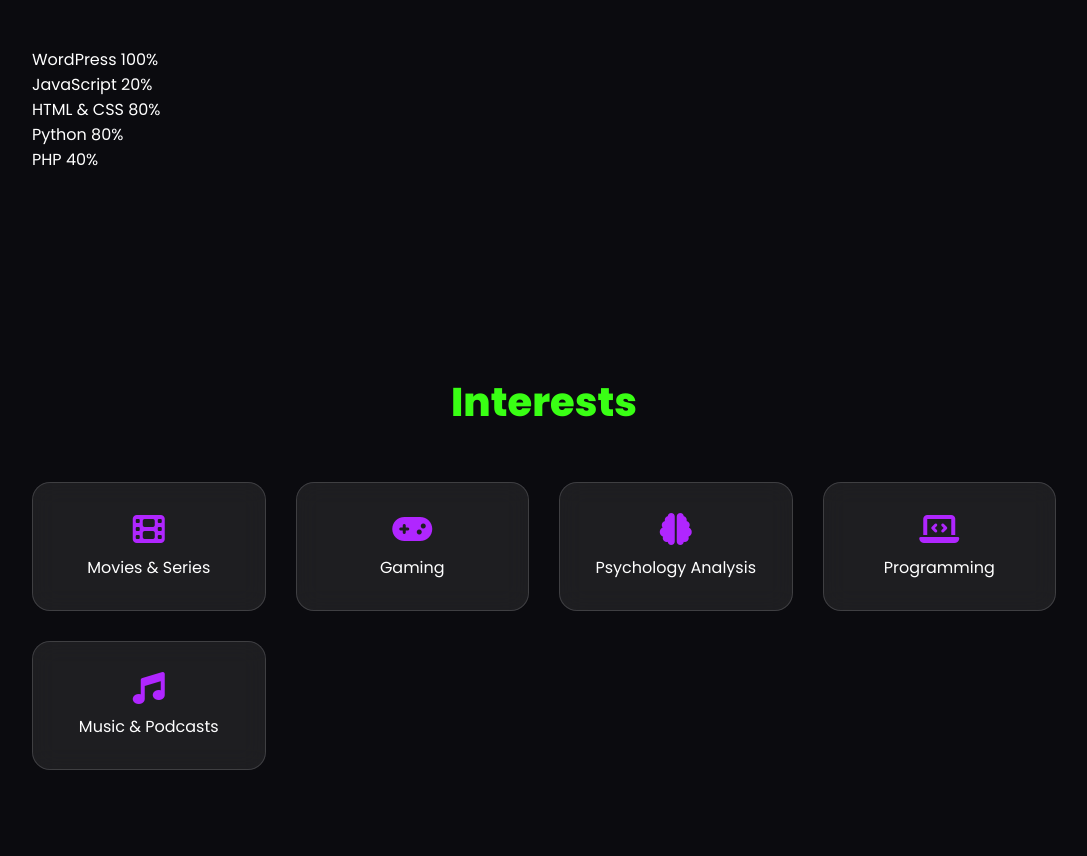
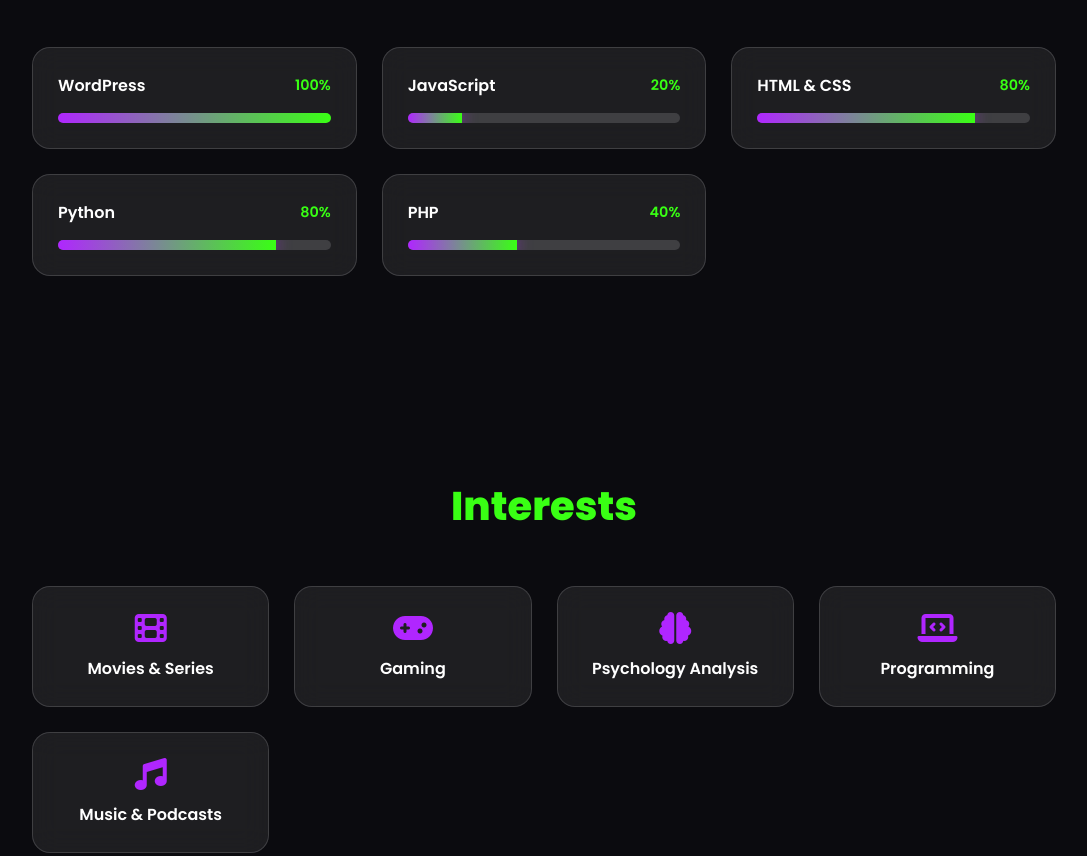
Before and after one commit to BigRoos12/personal, a plain HTML site: page index.html in a window 1280 px wide. Shown: the part 963-1819 px from the top of the page, without its empty margins (96-1183 px from the left). Drawn offline with Linux system fonts and the light colour scheme.

Commit message:
Update style.css

```diff
--- a/style.css
+++ b/style.css
@@ -12,18 +12,7 @@
   overflow-x: hidden;
 }
 
-/* Custom Cursor */
-.cursor {
-  width: 18px;
-  height: 18px;
-  border: 2px solid #b026ff;
-  border-radius: 50%;
-  position: fixed;
-  pointer-events: none;
-  transform: translate(-50%, -50%);
-  transition: 0.1s ease;
-  z-index: 999;
-}
+
 
 /* Hero Section */
 .hero {
@@ -34,7 +23,37 @@
   align-items: center;
   text-align: center;
   background: radial-gradient(circle at top, #1a1a2e, #0b0b0f);
+  overflow: hidden;
 }
+
+.bigross {
+  font-family: 'Poppins', sans-serif; /* نزدیک vibe Nothing Phone */
+  font-weight: 800;
+  font-size: 4rem;
+  color: #b026ff;
+  letter-spacing: 2px;
+  text-shadow: 0 0 10px #b026ff, 0 0 20px #39ff14;
+  animation: glow 2s ease-in-out infinite alternate;
+}
+
+@keyframes glow {
+  0% { text-shadow: 0 0 5px #b026ff, 0 0 10px #39ff14; }
+  50% { text-shadow: 0 0 15px #b026ff, 0 0 25px #39ff14; }
+  100% { text-shadow: 0 0 5px #b026ff, 0 0 10px #39ff14; }
+}
+
+.typing-text {
+  color: #39ff14;
+  font-size: 1.3rem;
+  margin-top: 15px;
+  height: 1.5em;
+  white-space: nowrap;
+  overflow: hidden;
+  border-right: 2px solid #39ff14;
+  font-weight: 600;
+  letter-spacing: 1px;
+}
+
 
 .hero h1 {
   font-size: 4rem;
@@ -172,3 +191,96 @@
   z-index: -1;
   background: radial-gradient(circle at top, #1a1a2e, #0b0b0f);
 }
+
+/* Skills */
+.skills {
+  display: grid;
+  grid-template-columns: repeat(auto-fit, minmax(260px, 1fr));
+  gap: 25px;
+}
+
+.skill-card {
+  padding: 25px;
+  border-radius: 18px;
+  background: rgba(255,255,255,0.08);
+  backdrop-filter: blur(14px);
+  border: 1px solid rgba(255,255,255,0.15);
+}
+
+.skill-card span {
+  font-weight: 600;
+}
+
+.progress {
+  margin-top: 15px;
+  width: 100%;
+  height: 10px;
+  background: rgba(255,255,255,0.15);
+  border-radius: 10px;
+  overflow: hidden;
+}
+
+.progress-bar {
+  height: 100%;
+  width: 0;
+  background: linear-gradient(90deg, #b026ff, #39ff14);
+  box-shadow: 0 0 15px rgba(176,38,255,0.7);
+  transition: width 1.5s ease;
+}
+.skill-header {
+  display: flex;
+  justify-content: space-between;
+  align-items: center;
+  margin-bottom: 12px;
+}
+
+.percent {
+  font-size: 0.9rem;
+  font-weight: 600;
+  color: #39ff14;
+}
+.percent {
+  font-size: 0.9rem;
+  font-weight: 600;
+  color: #39ff14;
+  transition: color 0.3s ease;
+}
+
+/* Cards (Interests Section) */
+.cards {
+  display: grid;
+  grid-template-columns: repeat(auto-fit, minmax(200px, 1fr));
+  gap: 25px;
+}
+
+.card {
+  padding: 25px;
+  border-radius: 18px;
+  background: rgba(255, 255, 255, 0.08);
+  backdrop-filter: blur(14px);
+  border: 1px solid rgba(255, 255, 255, 0.15);
+  text-align: center;
+  transition: transform 0.4s ease, box-shadow 0.4s ease;
+  cursor: pointer;
+}
+
+.card i {
+  font-size: 2rem;
+  margin-bottom: 12px;
+  color: #b026ff;
+  transition: color 0.3s ease;
+}
+
+.card p {
+  font-weight: 600;
+  color: #fff;
+}
+
+.card:hover {
+  transform: translateY(-8px) scale(1.05);
+  box-shadow: 0 0 30px rgba(176, 38, 255, 0.4);
+}
+
+.card:hover i {
+  color: #39ff14;
+}
```
